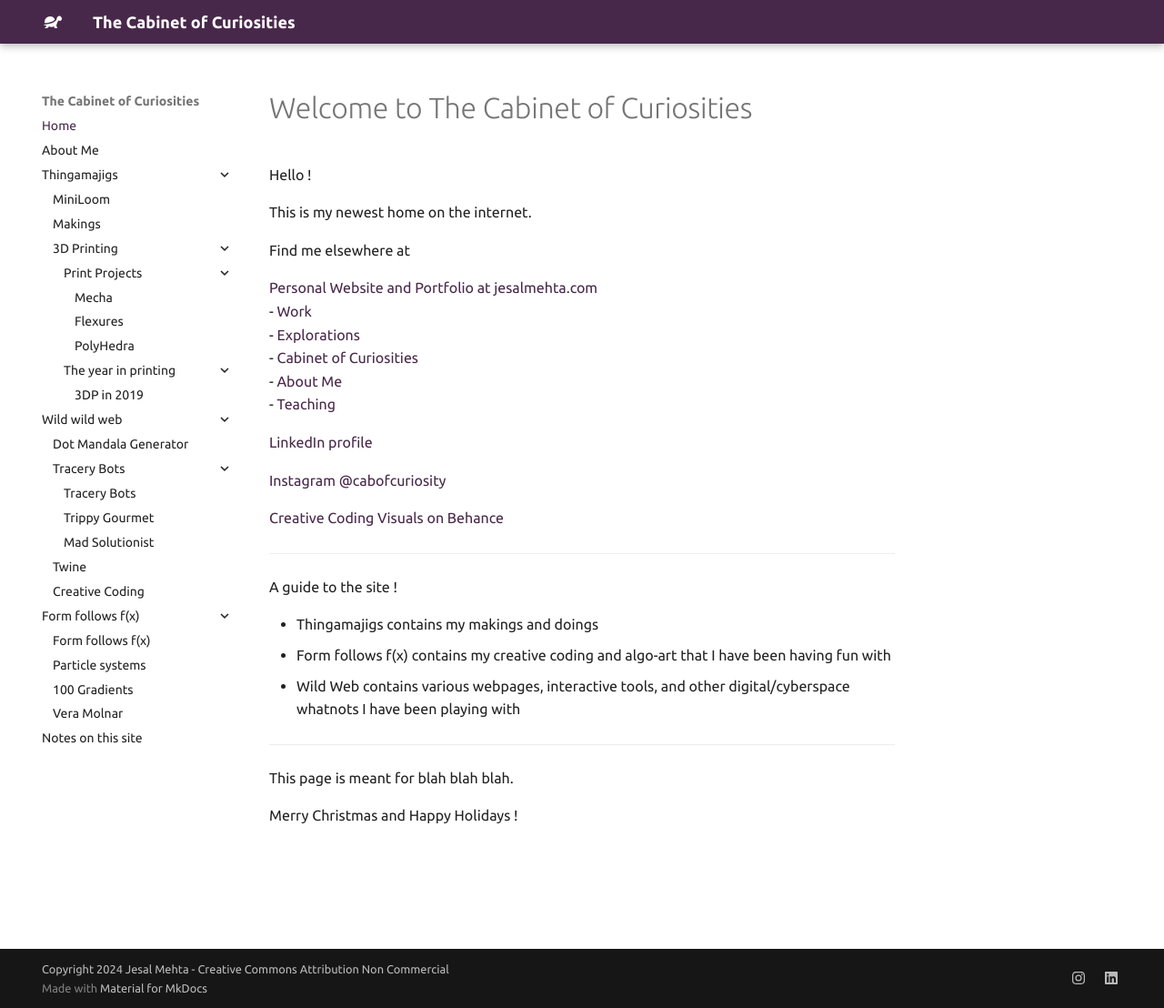
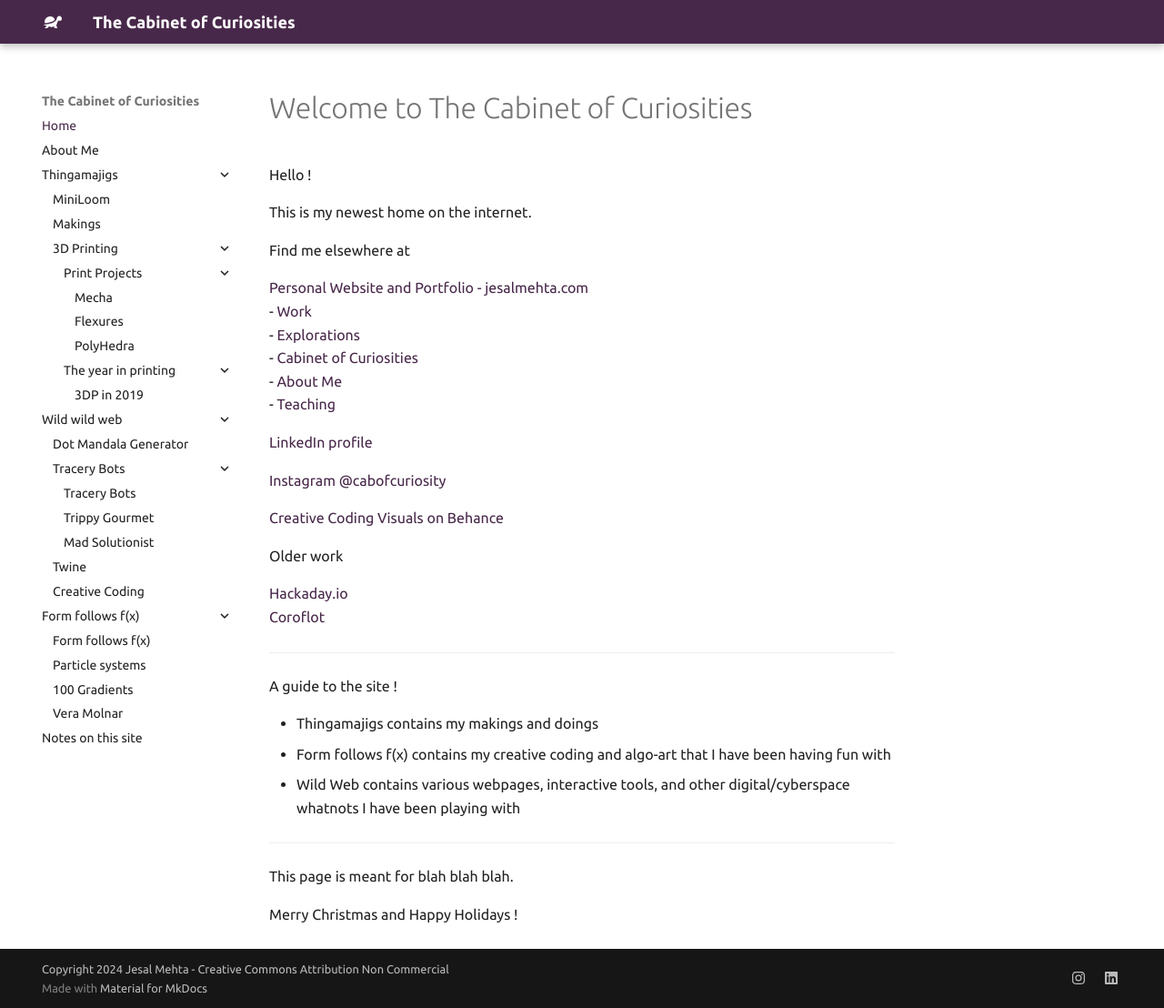
Before and after one commit to jesmehta/CabinetOfCuriosities, an MkDocs documentation site: the page built from docs/index.md, in a window 1280 px wide and 1108 px high. Shown: the whole window at 91% size. Built offline with MkDocs 1.6.1 and Material for MkDocs 9.7.7, drawn with Linux system fonts in a browser that asks for light colours.

Commit message:
link tweaks on landing page

```diff
--- a/docs/index.md
+++ b/docs/index.md
@@ -6,7 +6,7 @@ This is my newest home on the internet.
 
 Find me elsewhere at
 
-[Personal Website and Portfolio at jesalmehta.com](www.jesalmehta.com)
+[Personal Website and Portfolio - jesalmehta.com](www.jesalmehta.com)
 - [Work](https://www.jesalmehta.com/work/)
 - [Explorations](https://www.jesalmehta.com/explorations/)
 - [Cabinet of Curiosities](https://www.jesalmehta.com/cabinet-of-curiosities/)
@@ -18,6 +18,12 @@ Find me elsewhere at
 [Instagram @cabofcuriosity](https://www.instagram.com/cabofcuriosity/)
 
 [Creative Coding Visuals on Behance](https://www.behance.net/jesmehta)
+
+Older work
+
+[Hackaday.io](https://hackaday.io/projects/hacker/288487)
+[Coroflot](https://www.coroflot.com/jesmehta/portfolio)
+
 <!-- Twitter -->
 <!-- etc -->
 
```
